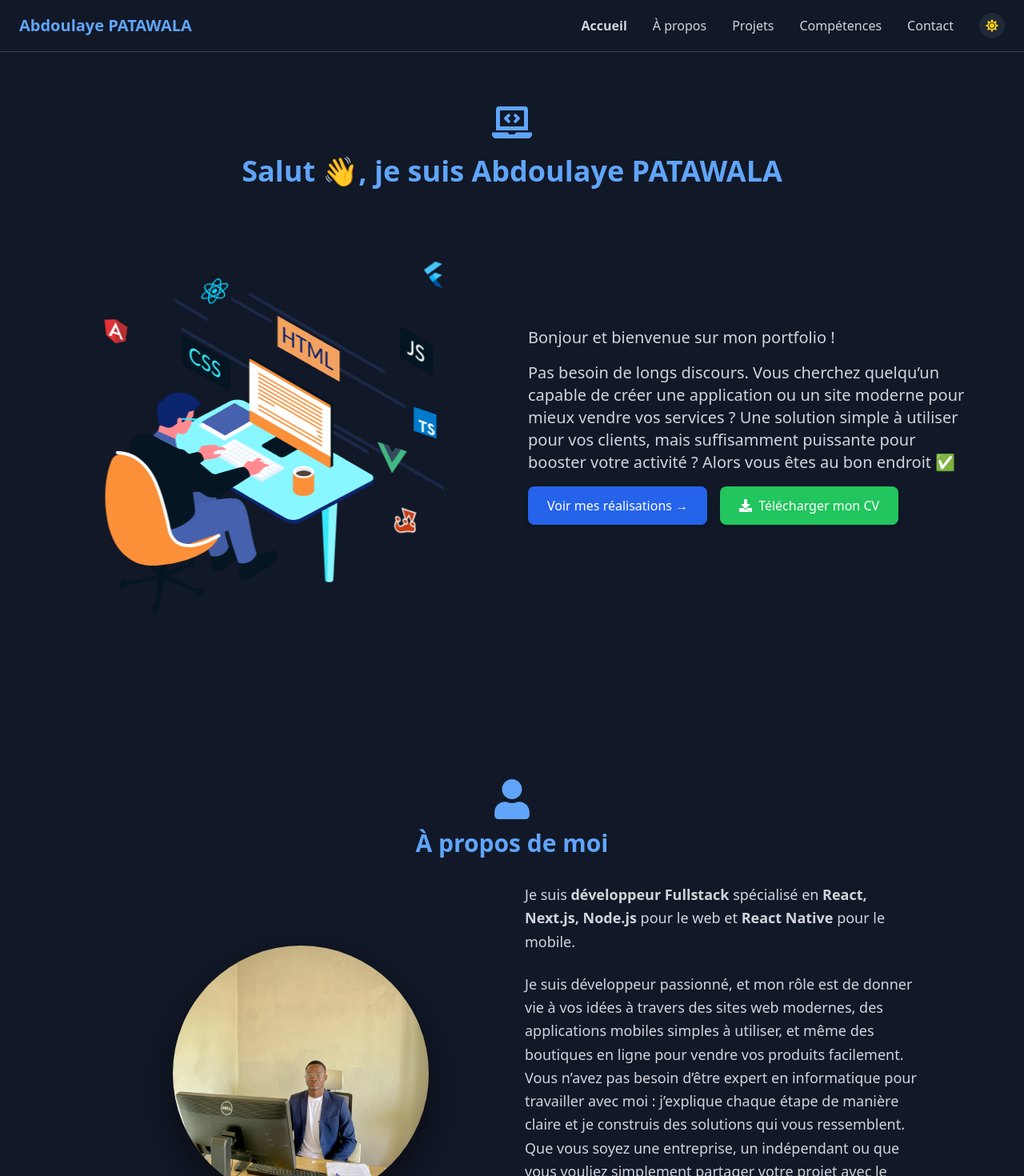
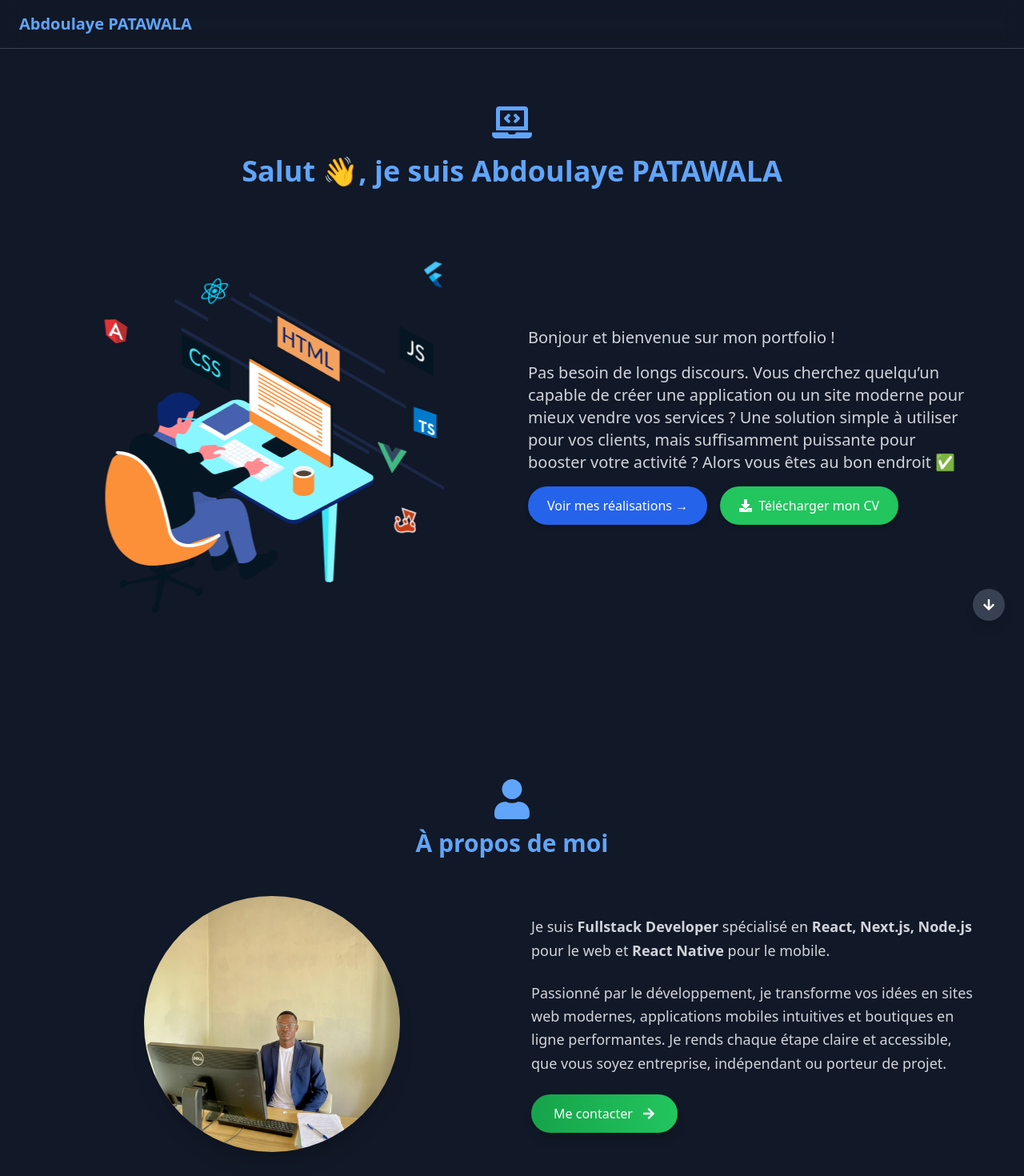
Before and after one commit to PATAWALA/myportfolio, a Next.js app: page / in a window 1280 px wide. Shown: the top 1470 px of the page at 80% size. Built offline with nearby package versions, Linux system fonts and the light colour scheme.

Commit message:
modif de la structure

```diff
--- a/src/app/about/page.tsx
+++ b/src/app/about/page.tsx
@@ -1,7 +1,8 @@
 "use client"
+
 import { useState } from "react"
 import { motion, AnimatePresence } from "framer-motion"
-import { FaUser,FaArrowRight } from "react-icons/fa"
+import { FaUser, FaArrowRight } from "react-icons/fa"
 
 export default function About() {
   const [isOpen, setIsOpen] = useState(false)
@@ -14,7 +15,7 @@ export default function About() {
         initial={{ opacity: 0, y: -30 }}
         animate={{ opacity: 1, y: 0 }}
         transition={{ duration: 0.8 }}
-        className="flex flex-col items-center mb-8"
+        className="flex flex-col items-center mb-12"
       >
         <FaUser size={50} className="text-blue-600 dark:text-blue-400 mb-3" />
         <h1 className="text-3xl font-bold text-blue-600 dark:text-blue-400 text-center">À propos de moi</h1>
@@ -25,37 +26,39 @@ export default function About() {
         initial={{ opacity: 0, scale: 0.8 }}
         animate={{ opacity: 1, scale: 1 }}
         transition={{ delay: 0.2, duration: 0.8 }}
-        className="flex flex-col md:flex-row items-center gap-8 max-w-5xl w-full"
+        className="flex flex-col md:flex-row items-center gap-12 max-w-6xl w-full"
       >
         {/* Photo */}
         <div className="md:w-1/2 flex justify-center">
           <img
             src="/myprofil.png"
             alt="Abdoulaye PATAWALA"
-            className="w-72 h-72 sm:w-80 sm:h-80 object-cover rounded-full shadow-[0_20px_50px_rgba(0,0,0,0.5)] cursor-pointer
-                       hover:scale-105 hover:shadow-[0_25px_60px_rgba(0,0,0,0.6)]
-                       transition-all duration-500 ease-out"
+            className="w-72 h-72 sm:w-80 sm:h-80 object-cover rounded-full shadow-xl cursor-pointer
+                       hover:scale-105 hover:shadow-2xl transition-transform duration-500 ease-out"
             onClick={() => setIsOpen(true)}
           />
         </div>
 
         {/* Texte */}
-        <div className="md:w-1/2 space-y-4 md:space-y-6 text-center md:text-left">
+        <div className="md:w-1/2 space-y-6 text-center md:text-left">
           <p className="text-gray-700 dark:text-gray-300 text-lg leading-relaxed">
-            Je suis <span className="font-semibold">développeur Fullstack</span> spécialisé en <span className="font-semibold">React, Next.js, Node.js</span> pour le web
+            Je suis <span className="font-semibold">Fullstack Developer</span> spécialisé en <span className="font-semibold">React, Next.js, Node.js</span> pour le web
             et <span className="font-semibold">React Native</span> pour le mobile.
           </p>
           <p className="text-gray-700 dark:text-gray-300 text-lg leading-relaxed">
-            Je suis développeur passionné, et mon rôle est de donner vie à vos idées à travers des sites web modernes, des applications mobiles simples à utiliser, et même des boutiques en ligne pour vendre vos produits facilement.
-            Vous n’avez pas besoin d’être expert en informatique pour travailler avec moi : j’explique chaque étape de manière claire et je construis des solutions qui vous ressemblent. Que vous soyez une entreprise, un indépendant ou que vous vouliez simplement partager votre projet avec le monde, je suis là pour vous aider.
+            Passionné par le développement, je transforme vos idées en sites web modernes, applications mobiles intuitives et boutiques en ligne performantes.
+            Je rends chaque étape claire et accessible, que vous soyez entreprise, indépendant ou porteur de projet.
           </p>
+
           {/* Bouton Me contacter */}
-                <div className="flex justify-center mt-12">
+          <div className="flex justify-center md:justify-start mt-8">
             <a
               href="#contact"
-                    className="inline-flex items-center gap-2 px-6 py-3 bg-green-600 dark:bg-green-500 text-white rounded-lg shadow hover:bg-green-700 dark:hover:bg-green-600 transition"
+              className="inline-flex items-center gap-2 px-7 py-3 bg-gradient-to-r from-green-500 to-green-600
+                         dark:from-green-600 dark:to-green-500 text-white font-medium rounded-full shadow-lg
+                         hover:scale-105 hover:brightness-110 transition transform duration-300"
             >
-                    Me contacter <FaArrowRight />
+              Me contacter <FaArrowRight className="ml-1" />
             </a>
           </div>
         </div>
--- a/src/app/components/BottomNav.tsx
+++ /dev/null
@@ -1,53 +0,0 @@
-"use client"
-
-import { Link as ScrollLink, Events, scrollSpy } from "react-scroll"
-import { FaHome, FaUser, FaProjectDiagram, FaTools, FaEnvelope } from "react-icons/fa"
-import { useEffect, useState } from "react"
-import { useTheme } from "./ThemeProvider"
-
-export default function BottomNav() {
-  const { theme } = useTheme()
-  const [active, setActive] = useState<string>("home")
-
-  const links = [
-    { icon: <FaHome />, label: "Accueil", to: "home" },
-    { icon: <FaUser />, label: "À propos", to: "about" },
-    { icon: <FaProjectDiagram />, label: "Projets", to: "projects" },
-    { icon: <FaTools />, label: "Compétences", to: "skills" },
-    { icon: <FaEnvelope />, label: "Contact", to: "contact" },
-  ]
-
-  // Active la section visible automatiquement
-  useEffect(() => {
-    Events.scrollEvent.register("begin", function () {})
-    Events.scrollEvent.register("end", function () {})
-    scrollSpy.update()
-    return () => {
-      Events.scrollEvent.remove("begin")
-      Events.scrollEvent.remove("end")
-    }
-  }, [])
-
-  return (
-    <nav className="fixed bottom-0 left-0 w-full bg-white dark:bg-gray-900 shadow-t md:hidden z-50 border-t border-gray-200 dark:border-gray-700">
-      <div className="flex justify-around items-center py-2">
-        {links.map((link, i) => (
-          <ScrollLink
-            key={i}
-            to={link.to}
-            smooth={true}
-            duration={500}
-            offset={-80} // hauteur de la navbar
-            spy={true}   // active le style quand la section est visible
-            onSetActive={(to) => setActive(to)} // met à jour l'état actif
-            className={`flex flex-col items-center text-gray-700 dark:text-gray-300 cursor-pointer transition-colors
-              ${active === link.to ? "text-blue-600 dark:text-blue-400" : ""}`}
-          >
-            <div className="text-2xl">{link.icon}</div>
-            <span className="text-xs mt-1">{link.label}</span>
-          </ScrollLink>
-        ))}
-      </div>
-    </nav>
-  )
-}
--- a/src/app/components/Footer.tsx
+++ b/src/app/components/Footer.tsx
@@ -41,7 +41,7 @@ export default function Footer() {
                 href={s.href}
                 target="_blank"
                 rel="noopener noreferrer"
-                className="flex items-center justify-center gap-2 px-3 py-2 bg-gray-200 dark:bg-gray-800 rounded-lg text-sm text-gray-700 dark:text-gray-300 font-medium"
+                className="flex items-center justify-center gap-2 px-3 py-2 bg-gray-200 dark:bg-gray-800 rounded-full text-sm text-gray-700 dark:text-gray-300 font-medium"
               >
                 <span className="text-lg">{s.icon}</span>
                 <span>{s.name}</span>
--- /dev/null
+++ b/src/app/components/MobileSidebar.tsx
@@ -0,0 +1,64 @@
+"use client"
+
+import { Link as ScrollLink } from "react-scroll"
+import { useTheme } from "./ThemeProvider"
+import { FaHome, FaUser, FaProjectDiagram, FaTools, FaEnvelope } from "react-icons/fa"
+import { useState } from "react"
+
+interface Props {
+  sidebarOpen: boolean
+  onClose: () => void
+}
+
+export default function MobileSidebar({ sidebarOpen, onClose }: Props) {
+  const { theme } = useTheme()
+  const [activeLink, setActiveLink] = useState("home") // état du lien actif
+
+  const links = [
+    { name: "Accueil", to: "home", icon: <FaHome /> },
+    { name: "À propos", to: "about", icon: <FaUser /> },
+    { name: "Projets", to: "projects", icon: <FaProjectDiagram /> },
+    { name: "Compétences", to: "skills", icon: <FaTools /> },
+    { name: "Contact", to: "contact", icon: <FaEnvelope /> },
+  ]
+
+  return (
+    <div
+      className={`fixed top-[64px] left-0 h-[calc(100%-64px)] w-64
+        ${theme === "light" ? "bg-white" : "bg-gray-900"}
+        shadow-lg transform transition-transform duration-300 z-50
+        ${sidebarOpen ? "translate-x-0" : "-translate-x-full"}`}
+    >
+      <nav className={`flex flex-col ${theme === "light" ? "bg-white" : "bg-gray-900"}`}>
+        {links.map((link, i) => {
+          const isActive = activeLink === link.to
+          return (
+            <ScrollLink
+              key={i}
+              to={link.to}
+              smooth
+              duration={500}
+              offset={-80}
+              onClick={() => {
+                onClose()
+                setActiveLink(link.to)
+              }}
+              className={`flex items-center gap-3 px-6 py-4 text-lg font-medium transition
+                ${theme === "light"
+                  ? isActive
+                    ? "bg-blue-100 text-blue-600"
+                    : "text-black hover:bg-gray-100"
+                  : isActive
+                    ? "bg-gray-700 text-blue-400"
+                    : "text-white hover:bg-gray-800"
+                }`}
+            >
+              <span className="text-xl">{link.icon}</span>
+              {link.name}
+            </ScrollLink>
+          )
+        })}
+      </nav>
+    </div>
+  )
+}
--- a/src/app/components/Navbar.tsx
+++ b/src/app/components/Navbar.tsx
@@ -1,82 +1,46 @@
 "use client"
 
+import { useState } from "react"
 import { Link as ScrollLink } from "react-scroll"
 import { useTheme } from "./ThemeProvider"
-import { FaMoon, FaSun } from "react-icons/fa"
+import { FaMoon, FaSun, FaBars } from "react-icons/fa"
+import MobileSidebar from "./MobileSidebar"
 
 export default function Navbar() {
   const { theme, toggleTheme } = useTheme()
-
-  const links = [
-    { name: "Accueil", to: "home" },
-    { name: "À propos", to: "about" },
-    { name: "Projets", to: "projects" },
-    { name: "Compétences", to: "skills" },
-    { name: "Contact", to: "contact" },
-  ]
+  const [sidebarOpen, setSidebarOpen] = useState(false)
 
   return (
-    <nav className="bg-white/90 dark:bg-gray-900 backdrop-blur-md shadow-sm fixed w-full z-50 border-b border-gray-200 dark:border-gray-700">
+    <nav className=" backdrop-blur-md shadow-sm fixed w-full z-50 border-b border-gray-200 dark:border-gray-700">
       <div className="max-w-7xl mx-auto px-6 py-4 flex justify-between items-center">
-
         {/* Logo */}
         <div className="text-xl font-bold text-blue-600 dark:text-blue-400 cursor-pointer">
-          <ScrollLink
-            to="home"
-            smooth={true}
-            duration={500}
-            offset={-80}
-            spy={true}
-            className="cursor-pointer"
-          >
+          <ScrollLink to="home" smooth duration={500} offset={-80} spy>
             Abdoulaye PATAWALA
           </ScrollLink>
         </div>
 
-        {/* Menu desktop */}
-        <div className="hidden md:flex space-x-8 items-center">
-          {links.map((link, i) => (
-            <ScrollLink
-              key={i}
-              to={link.to}
-              smooth={true}
-              duration={500}
-              offset={-80}   // pour compenser la hauteur de la navbar
-              spy={true}     // détecte la section active
-              activeClass="text-blue-600 dark:text-blue-400 font-semibold" // style actif
-              className="cursor-pointer font-medium text-gray-700 dark:text-gray-300 hover:text-blue-600 dark:hover:text-blue-400 transition"
-            >
-              {link.name}
-            </ScrollLink>
-          ))}
-
-          {/* Dark mode desktop */}
-          <button
-            onClick={toggleTheme}
-            className="ml-4 p-2 rounded-full bg-gray-100 dark:bg-gray-800 hover:scale-110 transition"
-          >
-            {theme === "light" ? (
-              <FaMoon className="text-gray-700 dark:text-gray-300" />
-            ) : (
-              <FaSun className="text-yellow-400" />
-            )}
-          </button>
-        </div>
-
-        {/* Mobile: dark mode */}
+        {/* Dark mode desktop */}
         <div className="flex md:hidden items-center gap-4">
           <button
             onClick={toggleTheme}
             className="p-2 rounded-full bg-gray-100 dark:bg-gray-800 hover:scale-110 transition"
           >
-            {theme === "light" ? (
-              <FaMoon className="text-gray-700 dark:text-gray-300" />
-            ) : (
-              <FaSun className="text-yellow-400" />
-            )}
+            {theme === "light" ? <FaMoon className="text-gray-700" /> : <FaSun className="text-yellow-400" />}
           </button>
+<button
+  onClick={() => setSidebarOpen(!sidebarOpen)}
+  className="p-2 rounded-md bg-gray-400 dark:bg-gray-800 transition"
+  aria-label={sidebarOpen ? "Fermer le menu" : "Ouvrir le menu"} // décrit l’action
+  title={sidebarOpen ? "Fermer le menu" : "Ouvrir le menu"}      // info au survol
+>
+  <FaBars className="text-xl text-white" />
+</button>
         </div>
       </div>
+
+      {/* Sidebar mobile */}
+      <MobileSidebar sidebarOpen={sidebarOpen} onClose={() => setSidebarOpen(false)} />
     </nav>
   )
 }
--- /dev/null
+++ b/src/app/components/ScrollButton.tsx
@@ -0,0 +1,36 @@
+"use client"
+
+import { useState, useEffect } from "react"
+import { FaArrowUp, FaArrowDown } from "react-icons/fa"
+
+export default function ScrollButton() {
+  const [showUp, setShowUp] = useState(false)
+
+  useEffect(() => {
+    const handleScroll = () => {
+      setShowUp(window.scrollY > 100)
+    }
+    window.addEventListener("scroll", handleScroll)
+    return () => window.removeEventListener("scroll", handleScroll)
+  }, [])
+
+  const scrollToTop = () => {
+    window.scrollTo({ top: 0, behavior: "smooth" })
+  }
+
+  const scrollToBottom = () => {
+    window.scrollTo({ top: document.body.scrollHeight, behavior: "smooth" })
+  }
+
+  return (
+    <button
+      onClick={showUp ? scrollToTop : scrollToBottom}
+      className={`fixed right-6 bottom-6 p-3 rounded-full shadow-lg z-50 transition
+        ${showUp ? "bg-blue-600 text-white" : "bg-gray-200 dark:bg-gray-700 dark:text-white text-black hover:bg-gray-300 dark:hover:bg-gray-600"}
+        hover:scale-110`}
+      title={showUp ? "Haut de page" : "Bas de page"}
+    >
+      {showUp ? <FaArrowUp /> : <FaArrowDown />}
+    </button>
+  )
+}
--- a/src/app/components/ThemeProvider.tsx
+++ b/src/app/components/ThemeProvider.tsx
@@ -21,14 +21,15 @@ export function useTheme() {
 export default function ThemeProvider({ children }: { children: ReactNode }) {
   const [theme, setTheme] = useState<Theme>("dark") // par défaut dark
 
-  // Charger le thème initial (localStorage ou préférence système)
+  // Charger le thème initial
   useEffect(() => {
     const storedTheme = localStorage.getItem("theme") as Theme | null
+
     if (storedTheme) {
       setTheme(storedTheme)
-      document.documentElement.classList.toggle("dark", storedTheme === "dark")
+      document.documentElement.classList.remove("light", "dark") // 🔥 nettoie
+      document.documentElement.classList.add(storedTheme) // 🔥 applique bien
     } else {
-      // Par défaut dark si rien n'est stocké
       setTheme("dark")
       document.documentElement.classList.add("dark")
       localStorage.setItem("theme", "dark")
@@ -39,7 +40,10 @@ export default function ThemeProvider({ children }: { children: ReactNode }) {
   const toggleTheme = () => {
     const newTheme: Theme = theme === "light" ? "dark" : "light"
     setTheme(newTheme)
-    document.documentElement.classList.toggle("dark", newTheme === "dark")
+
+    document.documentElement.classList.remove("light", "dark") // 🔥 nettoie
+    document.documentElement.classList.add(newTheme) // 🔥 applique bien
+
     localStorage.setItem("theme", newTheme)
   }
 
--- a/src/app/layout.tsx
+++ b/src/app/layout.tsx
@@ -1,15 +1,15 @@
 import type { Metadata } from "next";
 import Navbar from "./components/Navbar";
 import Footer from "./components/Footer";
-import BottomNav from "./components/BottomNav";
 import ThemeProvider from "./components/ThemeProvider";
+import ScrollButton from "./components/ScrollButton";
 import "./globals.css";
 
 const siteUrl = "https://myportfolio-sable-chi-93.vercel.app";
 const socialImage = `${siteUrl}/monprofil.png`;
 
 export const metadata: Metadata = {
-  title: "Abdoulaye PATAWALA - Portfolio Développeur Fullstack",
+  title: "Abdoulaye PATAWALA | Fullstack Developer",
   description:
     "Portfolio de Abdoulaye PATAWALA, développeur Fullstack spécialisé en React, Next.js, Node.js et React Native.",
   metadataBase: new URL(siteUrl),
@@ -70,15 +70,13 @@ export default function RootLayout({ children }: { children: React.ReactNode })
           {/* Navbar fixe */}
           <Navbar />
 
-          {/* BottomNav uniquement mobile */}
-          <div className="md:hidden">
-            <BottomNav />
-          </div>
-
           {/* Main: padding-top = hauteur navbar */}
           <main className="flex-1 pt-[64px] md:pt-[64px] md:pb-0">{children}</main>
 
-          {/* Footer direct sans balise supplémentaire */}
+          {/* Bouton flèche haut/bas */}
+          <ScrollButton />
+
+          {/* Footer */}
           <Footer />
         </ThemeProvider>
       </body>
--- a/src/app/page.tsx
+++ b/src/app/page.tsx
@@ -29,7 +29,6 @@ export default function Page() {
 
   return (
     <>
-      {/* Section Accueil */}
     <motion.section
       id="home"
       initial="hidden"
@@ -58,10 +57,16 @@ export default function Page() {
         transition={{ delay: 0.2, duration: 0.8 }}
         className="flex flex-col md:flex-row items-center justify-center gap-10 w-full max-w-6xl"
       >
+        {/* Animation Lottie */}
         <div className="w-full md:w-1/2 flex items-center justify-center">
-            <Lottie animationData={devAnimation} loop className="w-[250px] sm:w-[300px] md:w-[400px] lg:w-[500px]" />
+          <Lottie
+            animationData={devAnimation}
+            loop
+            className="w-[250px] sm:w-[300px] md:w-[400px] lg:w-[500px]"
+          />
         </div>
 
+        {/* Texte et boutons */}
         <div className="w-full md:w-1/2 mt-6 md:mt-0 text-center md:text-left space-y-4">
           <p className="text-gray-700 dark:text-gray-300 text-lg sm:text-xl leading-relaxed">
             Bonjour et bienvenue sur mon portfolio !
@@ -72,11 +77,21 @@ export default function Page() {
             Alors vous êtes au bon endroit ✅
           </p>
 
+          {/* Boutons */}
           <div className="flex flex-col sm:flex-row gap-4 justify-center md:justify-start mt-4">
-              <a href="#projects" className="inline-flex items-center px-6 py-3 bg-blue-600 text-white rounded-lg shadow-md hover:bg-blue-700 transition">
+            <a
+              href="#projects"
+              className="inline-flex items-center px-6 py-3 bg-blue-600 text-white rounded-full shadow-md
+                         hover:bg-blue-700 transition transform duration-300"
+            >
               Voir mes réalisations →
             </a>
-              <a href="/assets/mypdfportfolio.pdf" download className="inline-flex items-center gap-2 px-6 py-3 bg-green-600 dark:bg-green-500 text-white rounded-lg shadow-md hover:bg-green-700 transition">
+            <a
+              href="/assets/mypdfportfolio.pdf"
+              download
+              className="inline-flex items-center gap-2 px-6 py-3 bg-green-600 dark:bg-green-500 text-white
+                         rounded-full shadow-md hover:bg-green-700 dark:hover:bg-green-600 transition transform duration-300"
+            >
               <FaDownload /> Télécharger mon CV
             </a>
           </div>
--- a/src/app/projects/page.tsx
+++ b/src/app/projects/page.tsx
@@ -90,7 +90,7 @@ export default function Projects() {
               href={p.link}
               target="_blank"
               rel="noopener noreferrer"
-              className="mt-auto flex items-center justify-center gap-2 bg-blue-600 dark:bg-blue-500 text-white py-2.5 md:py-3 rounded-lg shadow hover:bg-blue-700 dark:hover:bg-blue-600 transition"
+              className="mt-auto flex items-center justify-center gap-2 bg-blue-600 dark:bg-blue-500 text-white py-2.5 md:py-3 rounded-full shadow hover:bg-blue-700 dark:hover:bg-blue-600 transition"
             >
               Voir l'application <FaArrowRight />
             </a>
@@ -101,7 +101,7 @@ export default function Projects() {
       <div className="flex justify-center mt-8 md:mt-10">
         <a
           href="#contact"
-          className="inline-flex items-center gap-2 px-6 py-2.5 md:py-3 bg-green-600 dark:bg-green-500 text-white rounded-lg shadow hover:bg-green-700 dark:hover:bg-green-600 transition"
+          className="inline-flex items-center gap-2 px-6 py-2.5 md:py-3 bg-green-600 dark:bg-green-500 text-white rounded-full shadow hover:bg-green-700 dark:hover:bg-green-600 transition"
         >
           Me contacter directement <FaArrowRight />
         </a>
--- a/src/app/skills/page.tsx
+++ b/src/app/skills/page.tsx
@@ -61,7 +61,7 @@ export default function Skills() {
       <div className="flex justify-center mt-12">
         <a
           href="#contact"
-          className="inline-flex items-center gap-2 px-6 py-3 bg-green-600 dark:bg-green-500 text-white rounded-lg shadow hover:bg-green-700 dark:hover:bg-green-600 transition"
+          className="inline-flex items-center gap-2 px-6 py-3 bg-green-600 dark:bg-green-500 text-white rounded-full shadow hover:bg-green-700 dark:hover:bg-green-600 transition"
         >
           Me contacter <FaArrowRight />
         </a>
```
Also changed, not shown: src/app/contact/page.tsx (+4 -4 lines). Lines whose indentation alone changed are shown as unchanged.
